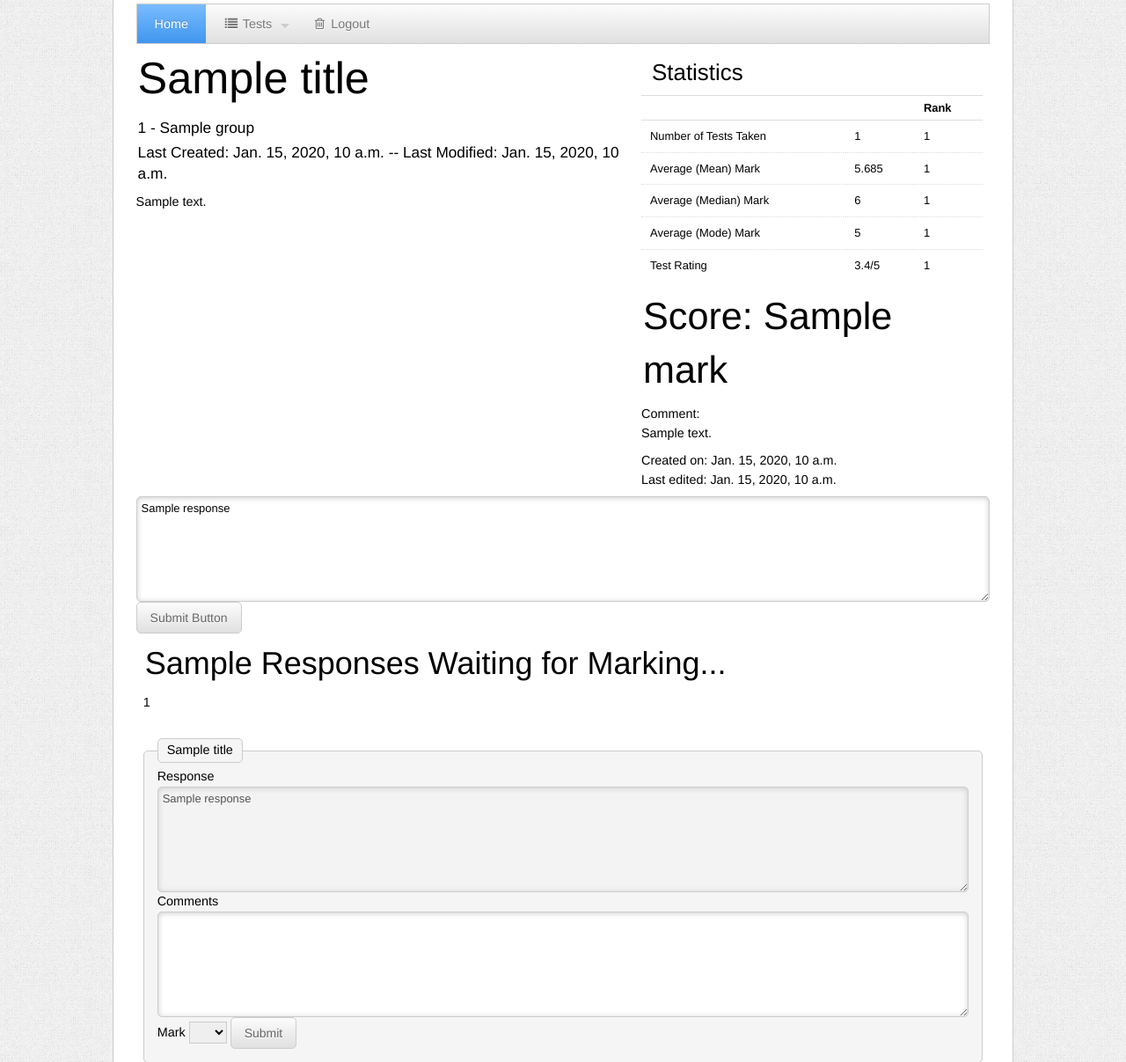
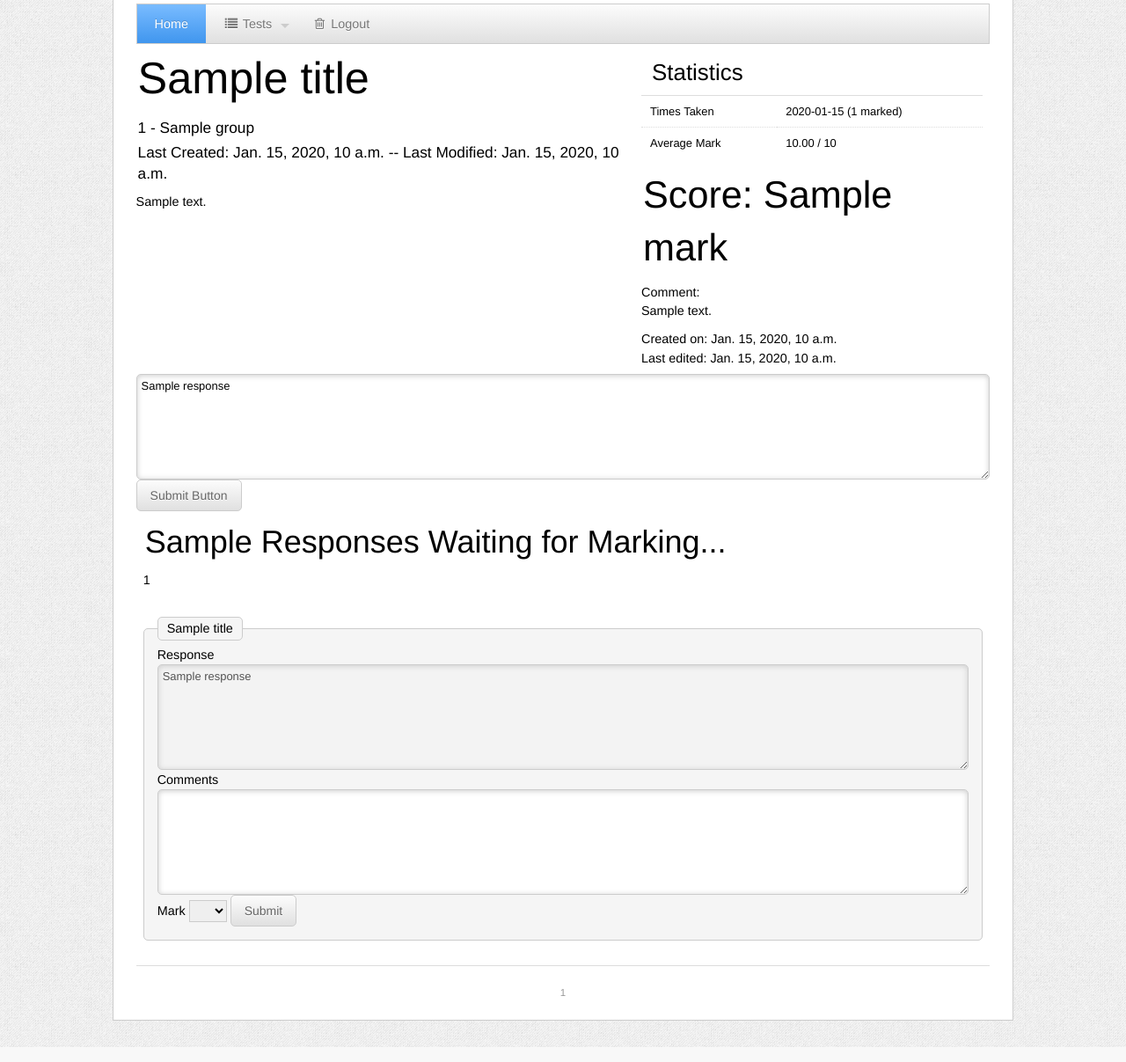
Before and after one commit to pierce403/densando, a Django app: template templates/test_detail.html in a window 1280 px wide. Shown: the part 115-1322 px from the top of the page at 88% size. Run offline with Django 3.2, Linux system fonts and the light colour scheme; tables that the repository leaves empty hold one stand-in row (values such as "Sample post"); the template is opened without the code that fills it: values that come from a table or form of the project are taken from there, most other values are stand-ins (such as "Sample title", 1, 10 or a date in 2020); some libraries are stand-ins or nearby versions.

Commit message:
Hooked up the statistics (minimally), and made sure that everything flows nicely with the additionsand whatnot.   removed the extra <pre> section from the tests page as well, so that's more or less complete.

```diff
--- a/templates/test_detail.html
+++ b/templates/test_detail.html
@@ -5,33 +5,11 @@
 
 <section class="col_5" style="float:right;">
 {% include "test_stats.html" %}
-{% if is_test_marker %}
-		<h1>This human is the marker of these tests</h1>
-		<p>You have {{ to_be_marked|length }} answer{{ to_be_marked|length|pluralize }} waiting to be marked for this test.</p>
-{% else %}
-	{% if mark_id %}
+{% if is_test_marker and to_be_marked|length > 0 %}
+    <p>You have {{ to_be_marked|length }} answer{{ to_be_marked|length|pluralize }} waiting to be marked for this test.</p>
+{% endif %}
+{% if mark_id %}
 		{% include "mark.html" %}
-	{% else %}
-		<pre>
-		<h2>All Values</h2>
-		<strong>Mark:</strong>
-		  Mark ID : {{ mark_id }}
-		  Complete: {{ complete }}
-		  Comment : {{ comment }}
-		  Mark    : {{ mark }}
-		  Mark Cre: {{ mark_created }}
-		  Mark Mod: {{ mark_modified }}
-		<strong>Test:</strong>
-		  Test ID : {{ test_id }}
-		  Title   : {{ title }}
-		  Contents: {{ description|slice:"200" }}
-		  Group   : {{ group }}
-		  Test Cre: {{ test_created }}
-		  Test Mod: {{ test_modified }}
-		<strong>Entity:</strong>
-		  Marker  : {{ name }}
-		</pre>
-	{% endif %}
 {% endif %}
 </section>
 
--- a/templates/test_stats.html
+++ b/templates/test_stats.html
@@ -1,14 +1,12 @@
 
 <table>
     <thead>
-        <tr><th colspan=3><h4>Statistics</h4></th></tr>
-        <tr><th colspan=2></th><th>Rank</th></tr>
+        <tr><th colspan=2><h4>Statistics</h4></th></tr>
     </thead>
     <tbody>
-        <tr><td>Number of Tests Taken</td>  <td>1</td>      <td>1</td></tr>
-        <tr><td>Average (Mean) Mark</td>    <td>5.685</td>  <td>1</td></tr>
-        <tr><td>Average (Median) Mark</td>  <td>6</td>      <td>1</td></tr>
-        <tr><td>Average (Mode) Mark</td>    <td>5</td>      <td>1</td></tr>
-        <tr><td>Test Rating</td>            <td>3.4/5</td>  <td>1</td></tr>
+        <tr><td>Times Taken</td><td>{{ times_taken }} ({{ num_marked }} marked)</td></tr>
+        {% if average_mark %}
+        <tr><td>Average Mark</td><td>{{ average_mark|floatformat:"2" }} / 10</td></tr>
+        {% endif %}
     </tbody>
 </table>
```
Also changed, not shown: densando.py (+22 -3 lines).
